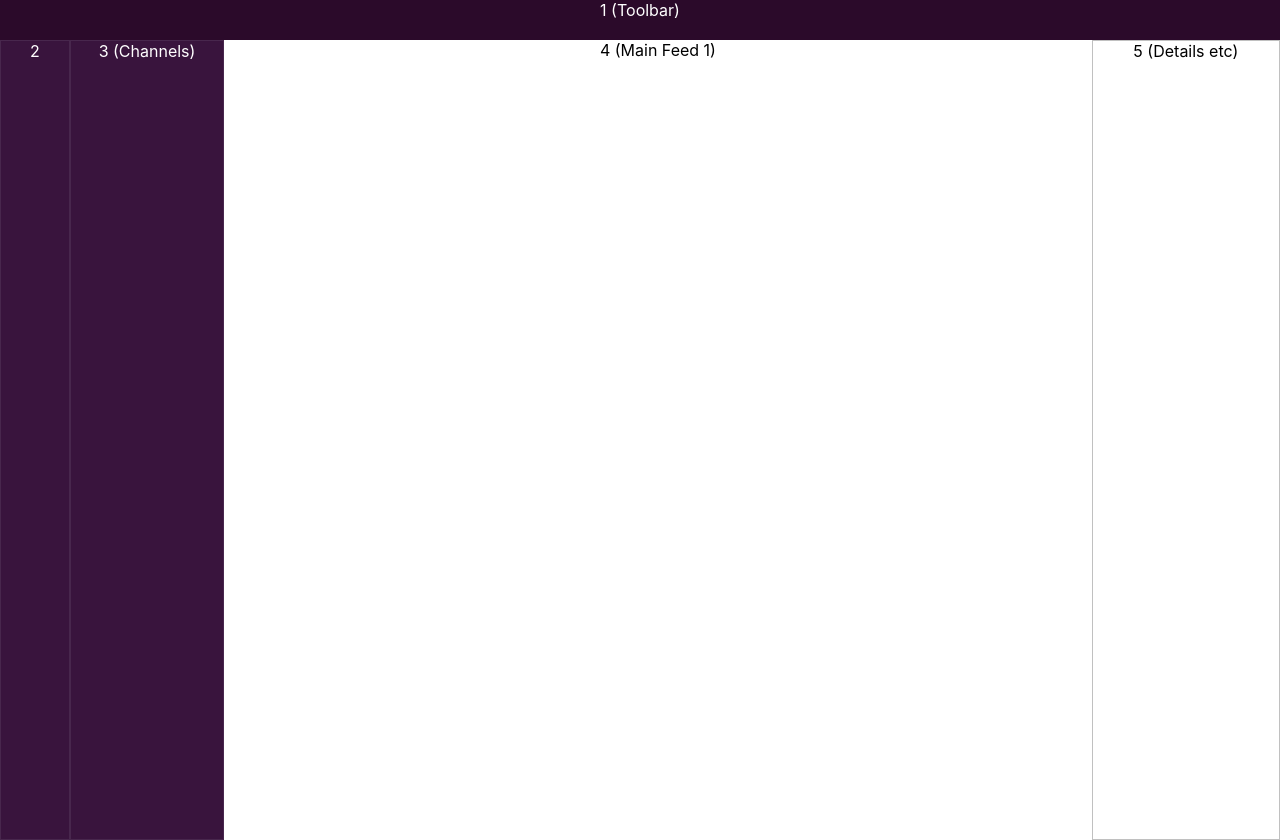
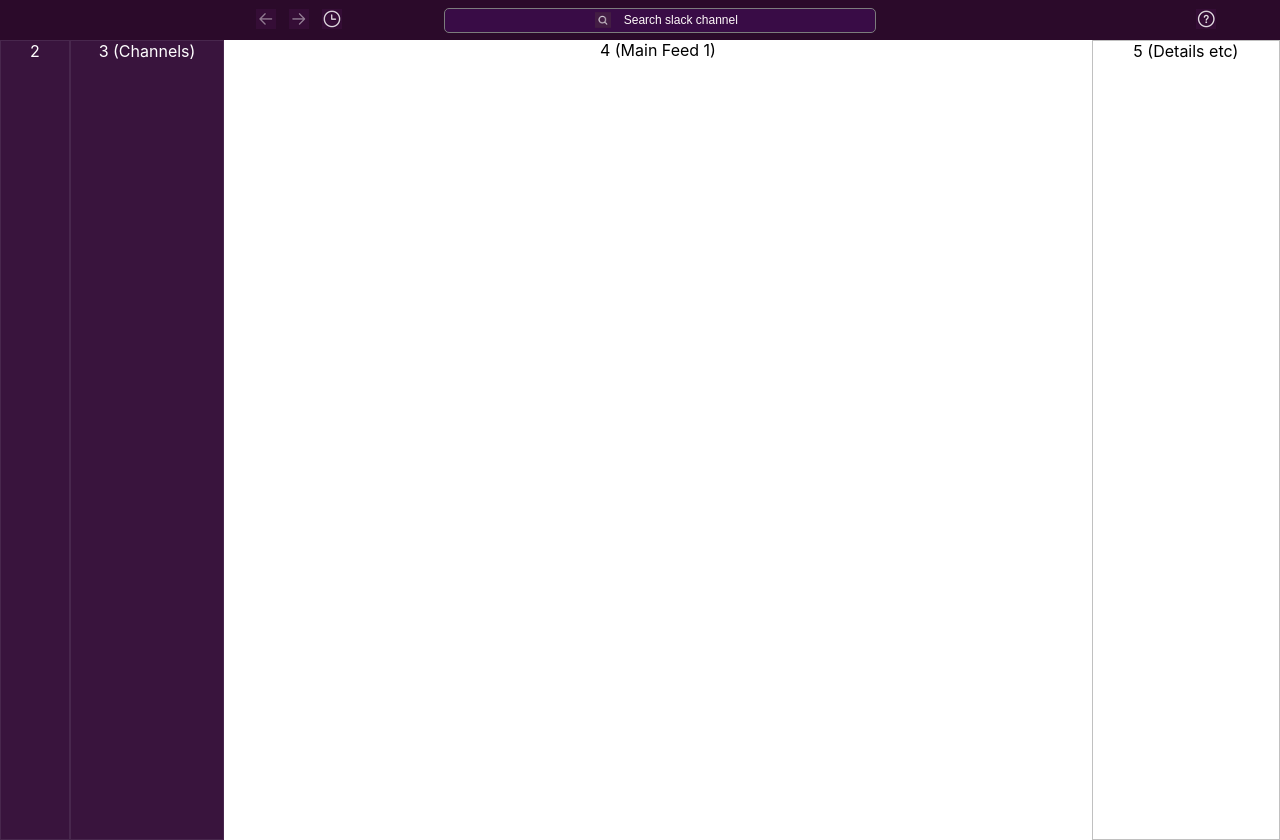
Before and after one commit to Paddyaa5/slackProject, a React (Create React App) app: page / in a window 1280 px wide. Built offline with nearby package versions, Linux system fonts and the light colour scheme.

Commit message:
first draft of toolbar

```diff
--- a/src/components/Toolbar.css
+++ b/src/components/Toolbar.css
@@ -3,4 +3,46 @@
     height: 40px;
     color: white;
     text-align: center;
+    display: flex;
+    align-content: center;
+    align-items: center;
 }
+button{
+    background-color: transparent;
+    border: none;
+    height: auto;
+}
+.button{
+    width: 20px;
+}
+.srch{
+    width: 16px;
+    margin: 0 1vw;
+}
+#prev{
+    margin-left: 20vw;
+    margin-right: 1vw;
+}
+#next{
+    margin-right:1vw;
+}
+#search{
+    display: flex;
+    justify-content: center;
+    align-items: center;
+    background-color: rgba(60, 13, 77, 0.822);
+    color: snow;
+    font-size: 12px;
+    width: 45vw;
+    height: 25px;
+    border: solid 1.25px rgb(124, 124, 124);
+    border-radius: 5px;
+    margin-right: 25vw;
+    margin-left: 8vw;
+}
+#search:hover{
+    border: solid 1.25px snow;
+}
+#help{
+    margin-right: 5vw;
+}
--- a/src/components/Toolbar.js
+++ b/src/components/Toolbar.js
@@ -1,12 +1,20 @@
 import React from 'react';
 import './Toolbar.css';
+import Left from '../img/leftArrow_top_a.png'
+import Right from '../img/rightArrow_top_a.png'
+import History from '../img/history.png'
+import Search from '../img/search.png'
+import Help from '../img/help.png'
+
 
 const Toolbar = () =>{
     return (
         <div id="Toolbar">
-            <p>
-            1 (Toolbar)
-            </p>
+            <button id="prev"><img alt="" className="button" src={Left}/></button>
+            <button id="next"><img alt="" className="button" src={Right}/></button>
+            <button id="history"><img alt="" className="button" src={History}/></button>
+            <button id="search"><img alt="" className="srch" src={Search}/>Search slack channel</button>
+            <button id="help"><img alt="" className="button" src={Help}/></button>
         </div>
     )
 }
```
Also changed, not shown: 1 other file (tests, documents, lock files or other folders).
